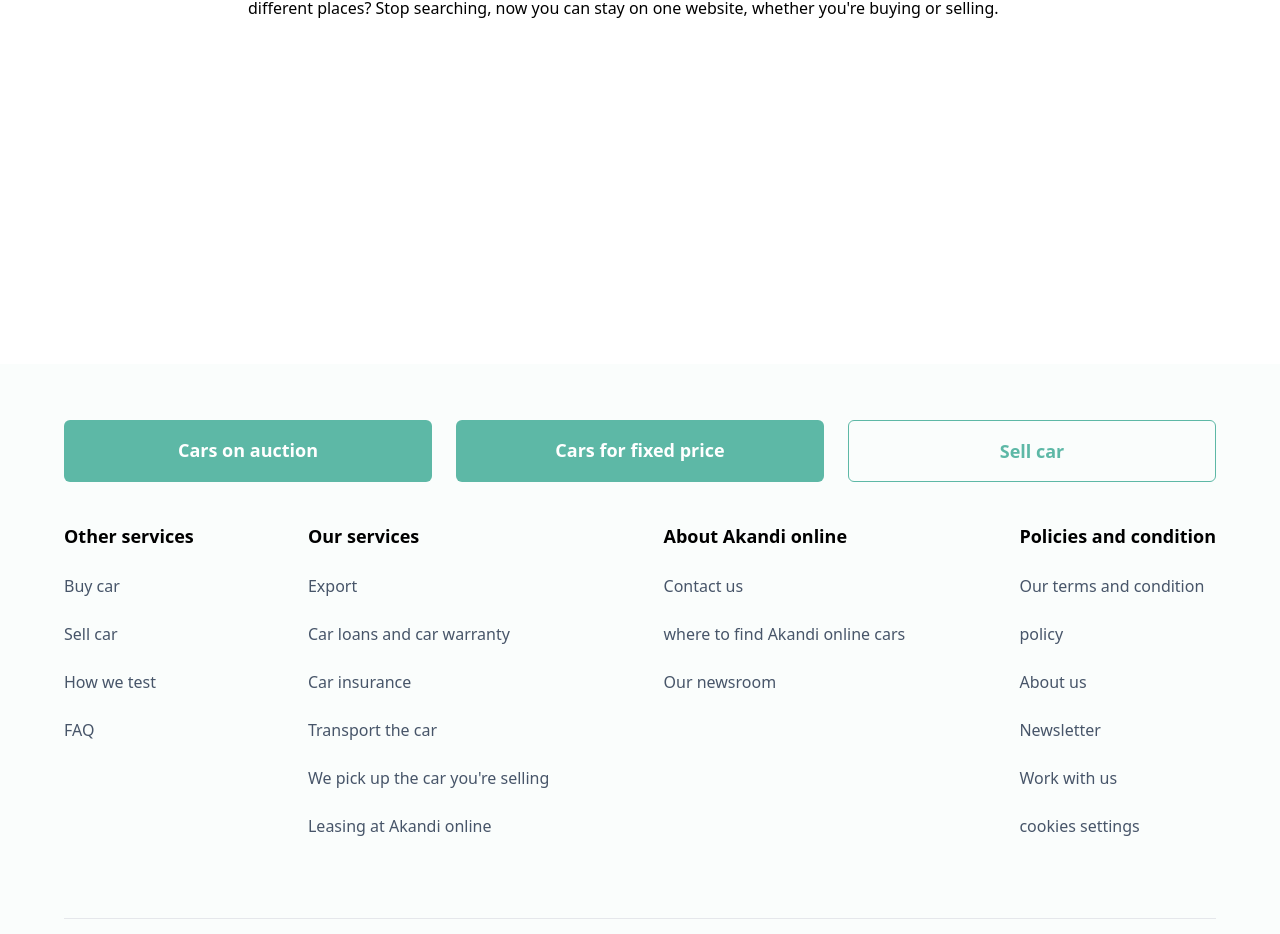
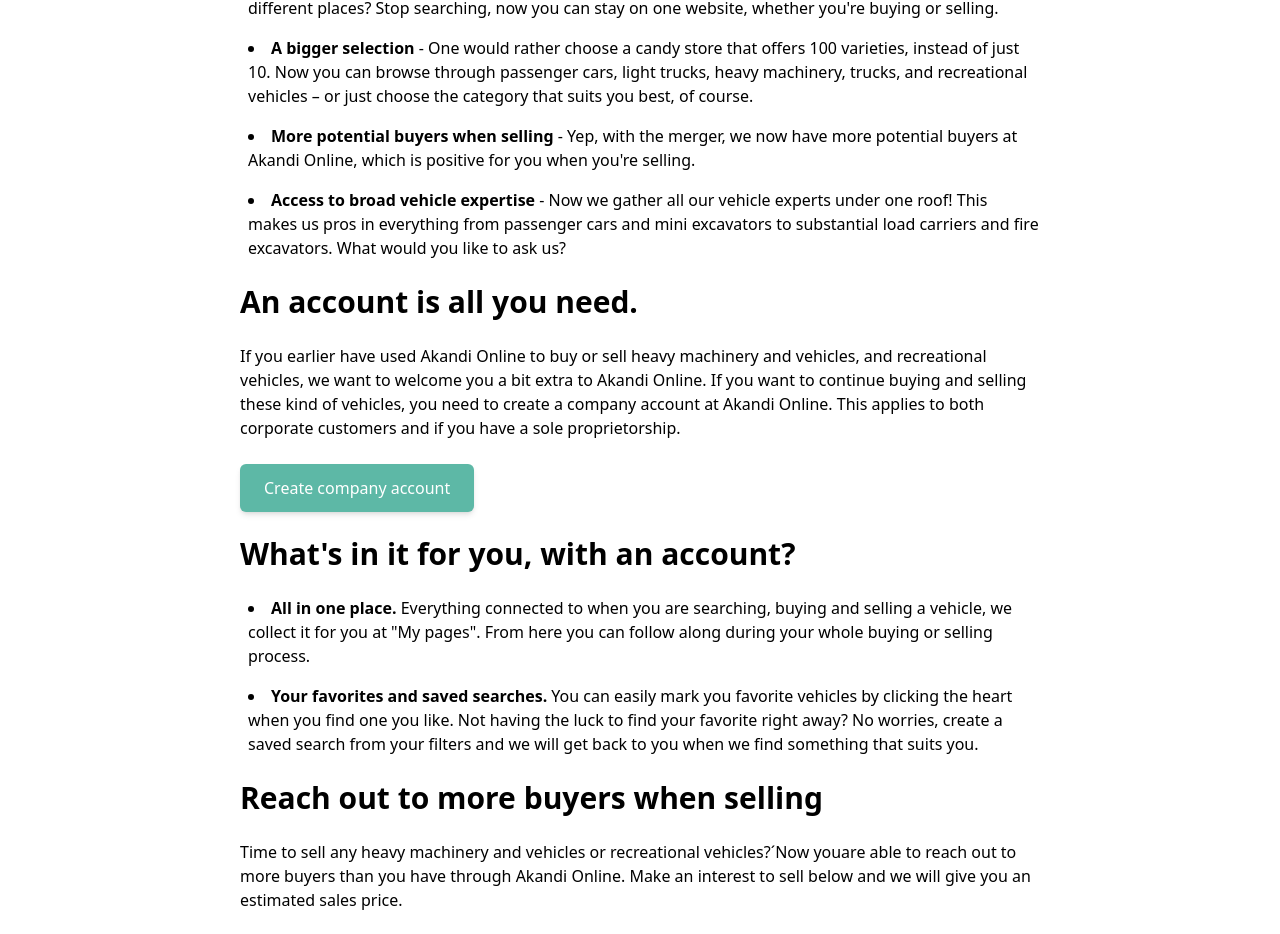
Before and after one commit to dasimems/akandi, a Next.js app: page /pro in a window 1280 px wide. Shown: the part 436-1370 px from the top of the page. Built offline with nearby package versions, Linux system fonts and the light colour scheme.

Commit message:
chores: done with the kvd pro page

```diff
--- a/components/pages/pro/Content.tsx
+++ b/components/pages/pro/Content.tsx
@@ -1,3 +1,4 @@
+import Button from "@/components/general/Button";
 import SectionContainer from "@/components/layouts/SectionContainer";
 import { siteName } from "@/utils/_variables";
 import React from "react";
@@ -32,7 +33,80 @@
             searching, now you can stay on one website, whether you&apos;re
             buying or selling.
           </li>
+          <li>
+            <b>A bigger selection</b> - One would rather choose a candy store
+            that offers 100 varieties, instead of just 10. Now you can browse
+            through passenger cars, light trucks, heavy machinery, trucks, and
+            recreational vehicles – or just choose the category that suits you
+            best, of course.
+          </li>
+          <li>
+            <b>More potential buyers when selling</b> - Yep, with the merger, we
+            now have more potential buyers at {siteName}, which is positive for
+            you when you&apos;re selling.
+          </li>
+          <li>
+            <b>Access to broad vehicle expertise</b> - Now we gather all our
+            vehicle experts under one roof! This makes us pros in everything
+            from passenger cars and mini excavators to substantial load carriers
+            and fire excavators. What would you like to ask us?
+          </li>
         </ul>
+        <h1 className="font-bold text-xl sm:text-2xl md:text-3xl">
+          An account is all you need.
+        </h1>
+        <p>
+          If you earlier have used {siteName} to buy or sell heavy machinery and
+          vehicles, and recreational vehicles, we want to welcome you a bit
+          extra to {siteName}. If you want to continue buying and selling these
+          kind of vehicles, you need to create a company account at {siteName}.
+          This applies to both corporate customers and if you have a sole
+          proprietorship.
+        </p>
+
+        <Button type="primary" className="self-start">
+          <span>Create company account</span>
+        </Button>
+        <h1 className="font-bold text-xl sm:text-2xl md:text-3xl">
+          What&apos;s in it for you, with an account?
+        </h1>
+        <ul className="list-disc list-inside pl-2 flex flex-col gap-4">
+          <li>
+            <b>All in one place. </b> Everything connected to when you are
+            searching, buying and selling a vehicle, we collect it for you at
+            &quot;My pages&quot;. From here you can follow along during your
+            whole buying or selling process.
+          </li>
+          <li>
+            <b>Your favorites and saved searches.</b> You can easily mark you
+            favorite vehicles by clicking the heart when you find one you like.
+            Not having the luck to find your favorite right away? No worries,
+            create a saved search from your filters and we will get back to you
+            when we find something that suits you.
+          </li>
+        </ul>
+        <h1 className="font-bold text-xl sm:text-2xl md:text-3xl">
+          Reach out to more buyers when selling
+        </h1>
+
+        <p>
+          Time to sell any heavy machinery and vehicles or recreational
+          vehicles?´Now youare able to reach out to more buyers than you have
+          through {siteName}. Make an interest to sell below and we will give
+          you an estimated sales price.
+        </p>
+
+        <Button type="primary" className="self-start">
+          <span>Get evaluation here</span>
+        </Button>
+        <h1 className="font-bold text-xl sm:text-2xl md:text-3xl">
+          Any questions?
+        </h1>
+        <p>
+          We are here for you! Reach out to you sales contact or call our
+          Customer Service Center at +4610-167 30 00 or email at
+          customercars@kvdcars.com.
+        </p>
       </div>
     </SectionContainer>
   );
```
